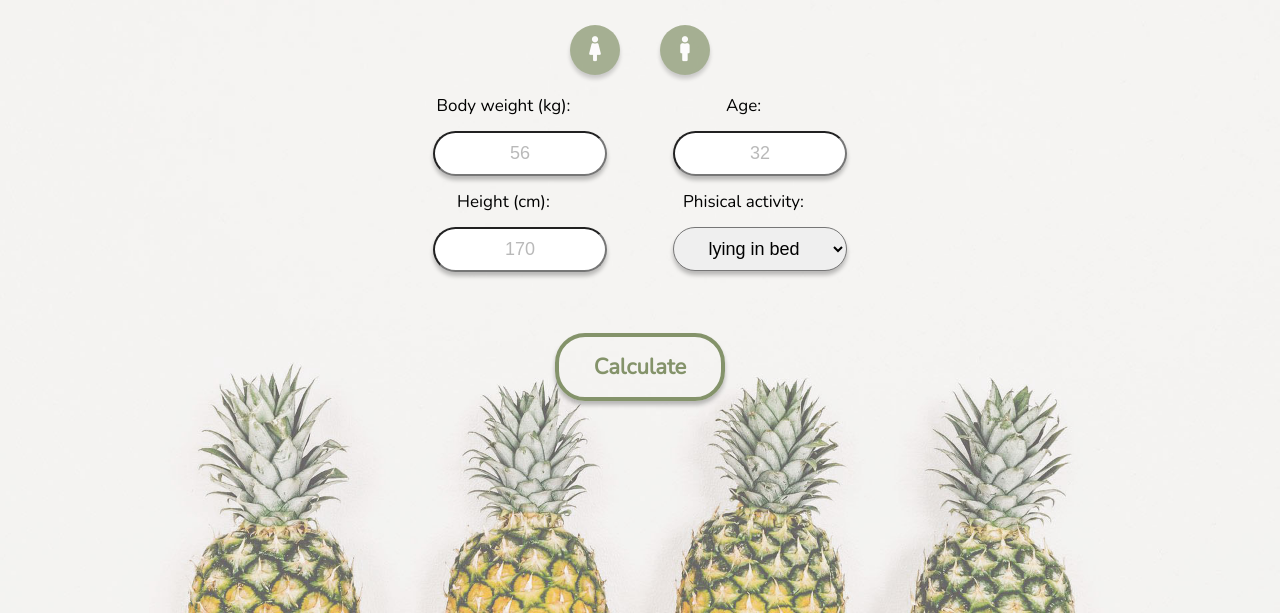
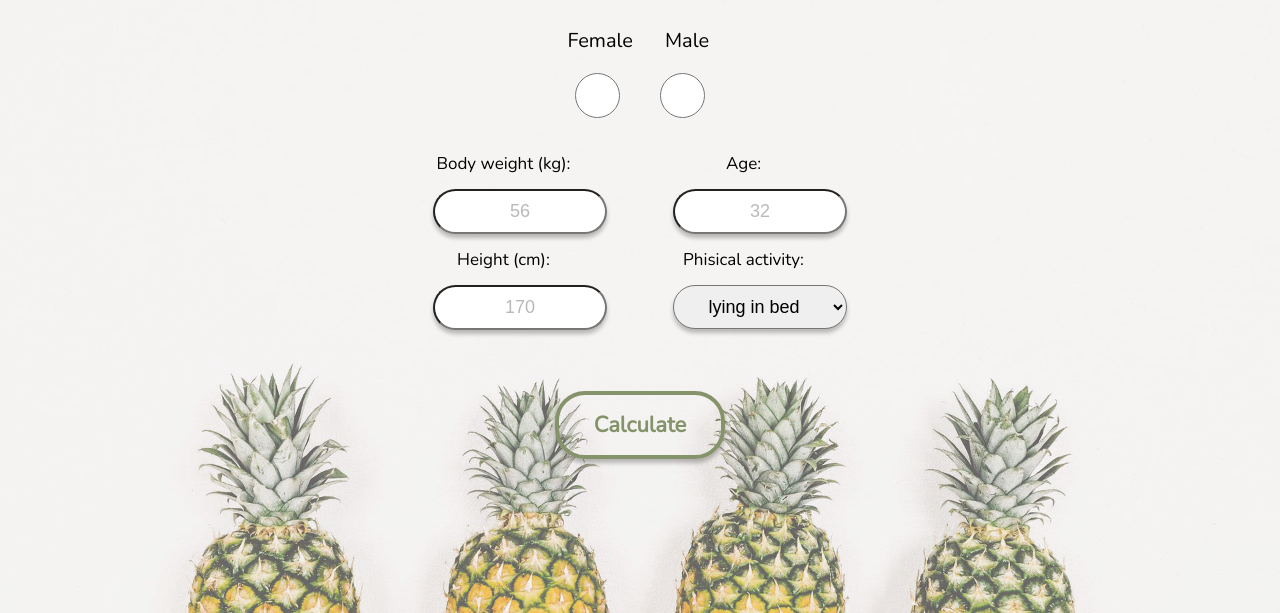
Before and after one commit to jola-kiniorska/nutrition-calculator, a website: page pages/calories/index.html in a window 1280 px wide. Shown: the part 187-800 px from the top of the page. Drawn offline with nearby package versions, Linux system fonts and the light colour scheme; a web font is replaced by a local one.

Commit message:
count calories

```diff
--- a/css/style.css
+++ b/css/style.css
@@ -205,6 +205,17 @@ a {
   padding: 7px;
   font-size: 18px;
 }
+label[for="male"] {
+  grid-row: 1;
+  grid-column: 2;
+  justify-self: start;
+  padding-left: 25px;
+}
+label[for="female"] {
+  grid-row: 1;
+  grid-column: 1;
+  justify-self: end;
+}
 .calculate__input {
   justify-content: center;
   margin: 10px;
@@ -229,26 +240,25 @@ a {
 }
 .calculate__gender {
   margin: 5px 20px 20px 20px;
-  background-color: #84936a;
-  opacity: 70%;
-  box-shadow: 0px 4px 4px rgba(0, 0, 0, 0.25);
   color: #fff;
-  font-size: 25px;
-  width: 50px;
-  height: 50px;
+  width: 45px;
+  height: 45px;
   border-radius: 50%;
-  border: none;
   cursor: pointer;
+  grid-column: 2;
 }
 .calculate__gender:hover {
   opacity: 100%;
 }
-.calculate__gender:focus {
-  opacity: 100%;
-  border: 2px solid #fff;
+.calories__gender--female {
+  grid-row: 2;
+  grid-column: 1;
+  justify-self: end;
 }
-.calculate__gender--female {
-  justify-self: end;
+.calories__gender--male {
+  grid-row: 2;
+  grid-column: 2;
+  justify-self: start;
 }
 
 @media only screen and (min-width: 641px) {
@@ -269,8 +279,7 @@ a {
   }
   .calculate__label {
     grid-column: 1;
-    justify-self: end;
-    padding-right: 50px;
+    justify-self: center;
     font-size: 20px;
   }
   .calculate__input {
@@ -306,14 +315,6 @@ a {
     justify-self: end;
     padding-right: 40px;
   }
-  .calories__gender--female {
-    justify-self: end;
-    margin-bottom: 5px;
-  }
-  .calories__gender--male {
-    justify-self: start;
-    margin-bottom: 5px;
-  }
 }
 @media only screen and (min-width: 1141px) {
   .calories {
--- a/js/calories.js
+++ b/js/calories.js
@@ -6,13 +6,15 @@ function countCalories() {
     const buttonCalories = document.getElementById("button__calories");
 
     buttonCalories.addEventListener('click', function () {
+        const gender = document.querySelector('input[name="gender"]:checked').value;
         const weightParam = parseFloat(weight.value);
         const heightParam = parseFloat(height.value);
         const ageParam = parseFloat(age.value);
         const activityParam = parseFloat(activity.value);
         const PPMFemale = ((655.1 + 9.563 * weightParam + 1.85 * heightParam - 4.676 * ageParam) * activityParam).toFixed(2);
         const PPMMale = ((66.5 + 13.75 * weightParam + 5.003 * heightParam - 6.775 * ageParam) * activityParam).toFixed(2);
-        console.log(PPMFemale);
+        const CPM = gender == "female" ? PPMFemale : PPMMale;
+        console.log(CPM);
     });
 }
 
--- a/pages/calories/index.html
+++ b/pages/calories/index.html
@@ -50,8 +50,10 @@
     <div id="calculation" class="calculate">
         <h1 class="calculate__title">Calories calculator</h1>
         <form class="calories">
-            <button type="button" id="female" class="calculate__gender calories__gender--female"><i class="fas fa-female"></i></button>
-            <button type="button" id="male" class="calculate__gender calories__gender--male"><i class="fas fa-male"></i></button>
+            <label for="female" class="calculate__label">Female</label>
+            <input type="radio" class="calculate__gender calories__gender--female" id="female" name="gender" value="female">
+            <label for="male" class="calculate__label">Male</label>
+            <input type="radio" class="calculate__gender calories__gender--male" id="male" name="gender" value="male">
             <label for="weight" class="calculate__label calories__label item-a">Body weight (kg):</label>
             <input type="text" id="weight" placeholder="56" class="calculate__input calories__input item-a">
             <label for="height" class="calculate__label calories__label item-a">Height (cm):</label>
```
Also changed, not shown: pages/whr/index.html (+0 -2 lines).
